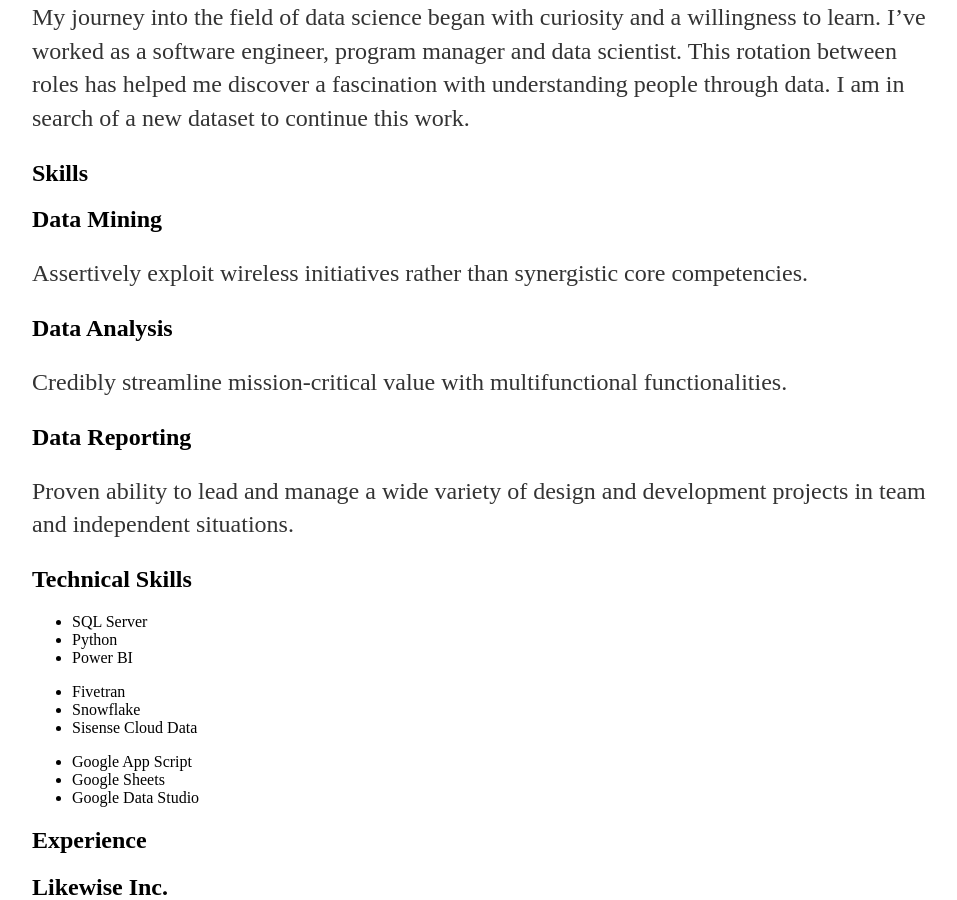
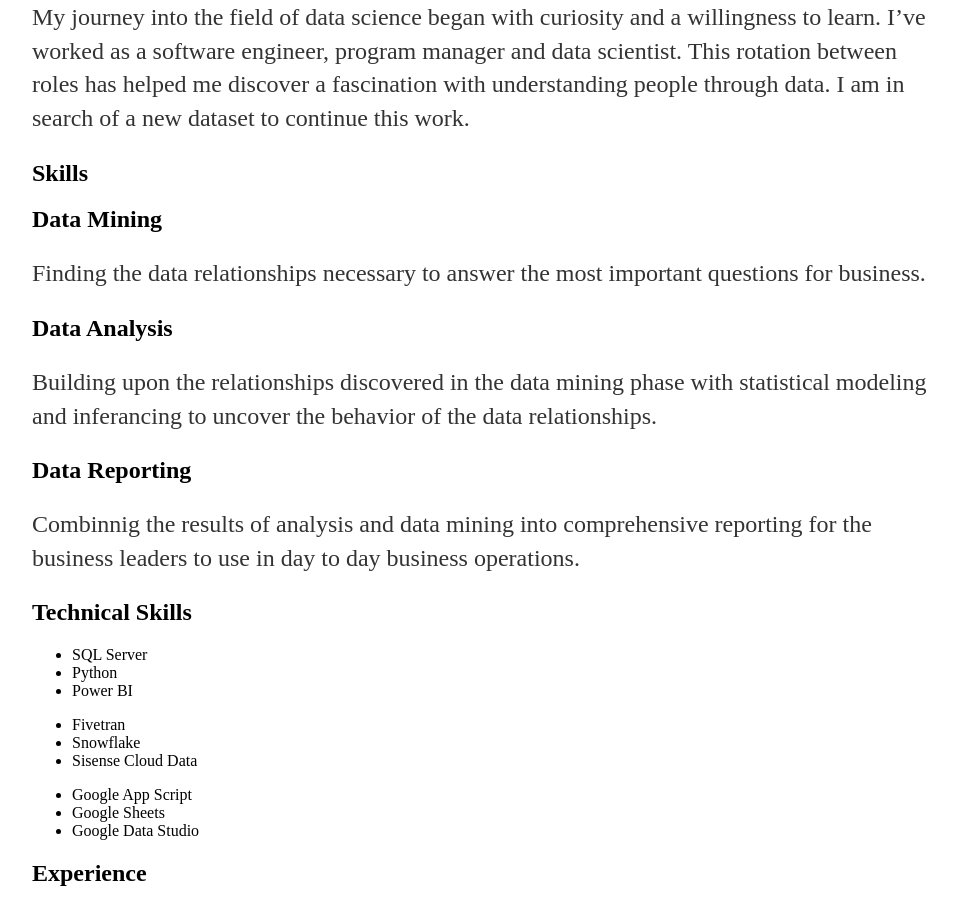
Before and after one commit to dboone31/dboone, a Jekyll site: the page built from cv/index.html, in a window 1280 px wide and 900 px high, scrolled down 336 px. Shown: the whole window, without its empty margins (160-1117 px from the left). Built offline with Jekyll 4.4.1, drawn with Linux system fonts in a browser that asks for light colours.

Commit message:
Changed the remaining placeholder data

```diff
--- a/cv/index.html
+++ b/cv/index.html
@@ -46,17 +46,17 @@
 
 								<div class="talent">
 									<h2>Data Mining</h2>
-									<p>Assertively exploit wireless initiatives rather than synergistic core competencies.	</p>
+									<p>Finding the data relationships necessary to answer the most important questions for business.</p>
 								</div>
 
 								<div class="talent">
 									<h2>Data Analysis</h2>
-									<p>Credibly streamline mission-critical value with multifunctional functionalities.	 </p>
+									<p>Building upon the relationships discovered in the data mining phase with statistical modeling and inferancing to uncover the behavior of the data relationships.</p>
 								</div>
 
 								<div class="talent">
 									<h2>Data Reporting</h2>
-									<p>Proven ability to lead and manage a wide variety of design and development projects in team and independent situations.</p>
+									<p>Combinnig the results of analysis and data mining into comprehensive reporting for the business leaders to use in day to day business operations.</p>
 								</div>
 						</div>
 					</div><!--// .yui-gf -->
```
